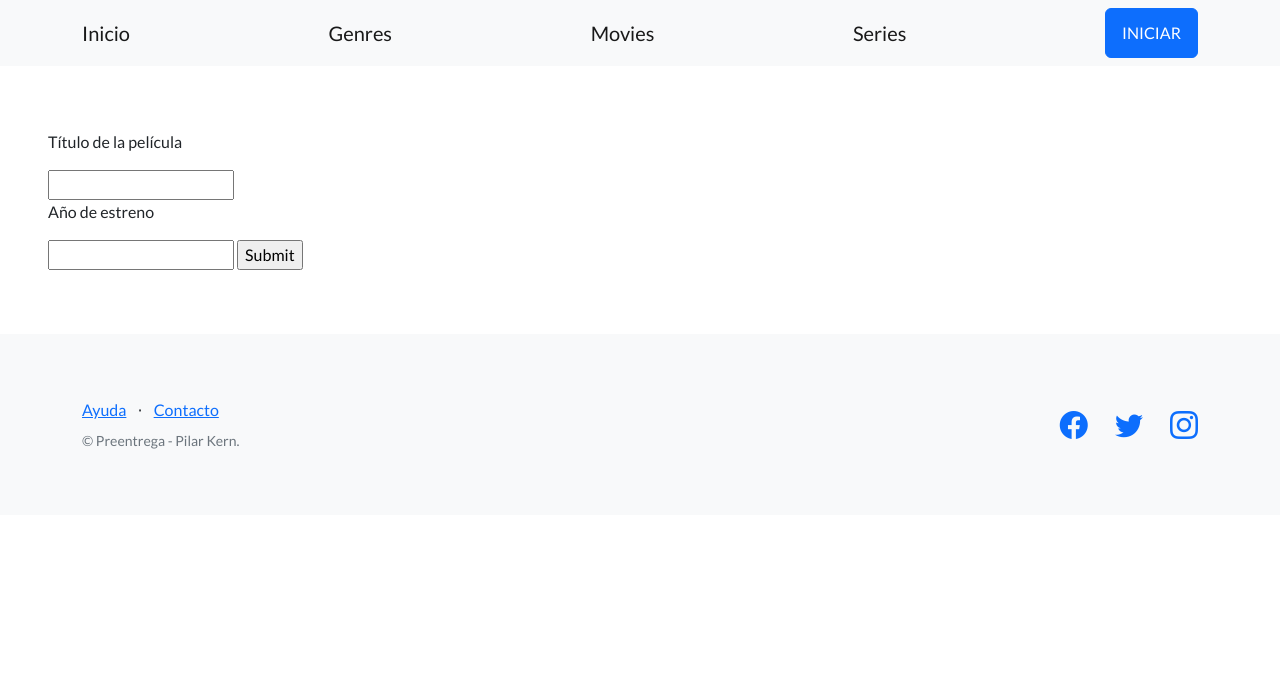
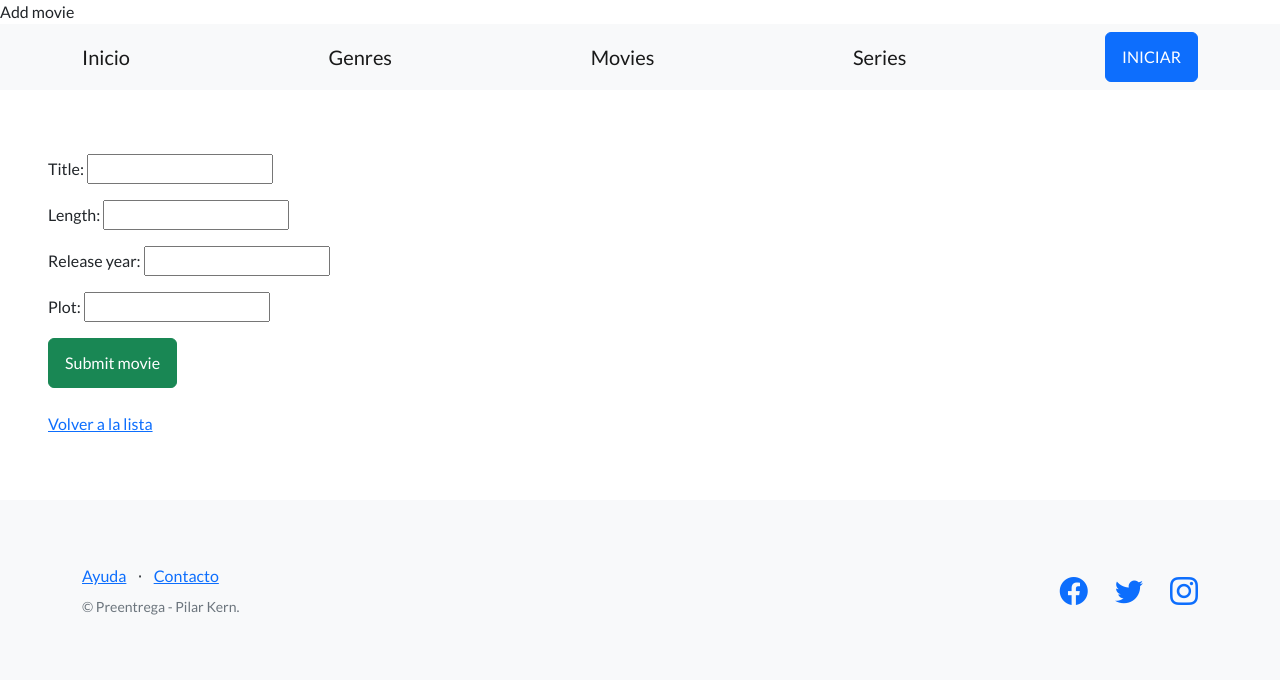
Before and after one commit to mpilarkern/Tercera-pre-entrega-Kern, a Django app: page /entretenimiento/new-movie/ in a window 1280 px wide. Shown: the top 680 px of the page. Run offline with Django 4.2, Linux system fonts and the light colour scheme; some libraries are stand-ins or nearby versions.

Commit message:
agregar peliculas de otra forma

```diff
--- /dev/null
+++ b/control_blog/forms.py
@@ -0,0 +1,7 @@
+from django import forms
+
+class MovieForm(forms.Form):
+    title = forms.CharField(required = True, max_length=256)
+    length = forms.DurationField(required=False)
+    release_year = forms.IntegerField(required=True, max_value=3000)
+    plot = forms.CharField(required=False)
--- a/control_blog/templates/control_blog/new_movie.html
+++ b/control_blog/templates/control_blog/new_movie.html
@@ -1,12 +1,15 @@
-{% extends 'base.html' %}
+{% extends "base.html" %}
+
+{% block titulo %}
+Add movie
+{% endblock titulo %}
 
 {% block contenido %}
-<form method='post'>
-    {% csrf_token %}
-    <p>Título de la película</p>
-    <input type='text' name='título'>
-    <p>Año de estreno</p>
-    <input type='number' name='año' step='1'>
-    <input type='submit' name='enviar'>
+<form method="post">
+  {% csrf_token %}
+  {{ formulario.as_p }}
+  <input class="btn btn-success" type="submit" value="Submit movie" />
 </form>
-{% endblock contenido%}
+<br>
+<a href="{% url 'movies_list' %}">Volver a la lista</a>
+{% endblock contenido %}
--- a/control_blog/views.py
+++ b/control_blog/views.py
@@ -1,5 +1,8 @@
-from django.shortcuts import render
+from django.shortcuts import render, redirect
+from django.urls import reverse
+from django.db.models import Q
 from control_blog.models import Movie
+from control_blog.forms import MovieForm
 # Create your views here.
 def list_movies(request):
     contexto = {'movies': Movie.objects.all()}
@@ -11,8 +14,28 @@ def list_movies(request):
     return http_response
 
 def add_movie(request):
+    if request.method == "POST":
+
+        formulario = MovieForm(request.POST)
+
+        if formulario.is_valid():
+                  data = formulario.cleaned_data
+                  title = data["title"]
+                  length = data["length"]
+                  release_year = data["release_year"]
+                  plot = data['plot']
+                  movie=Movie(title=title, length=length, release_year=release_year, plot=plot)
+                  movie.save()
+                  url_exitosa = reverse('movies_list')
+                  return redirect(url_exitosa)
+
+    else:
+            formulario = MovieForm()
+
+
     http_response = render(
         request=request,
-        template_name='control_blog/new_movie.html'
+        template_name='control_blog/new_movie.html',
+        context={'formulario': formulario}
     )
     return http_response
```
Also changed, not shown: db.sqlite3.
